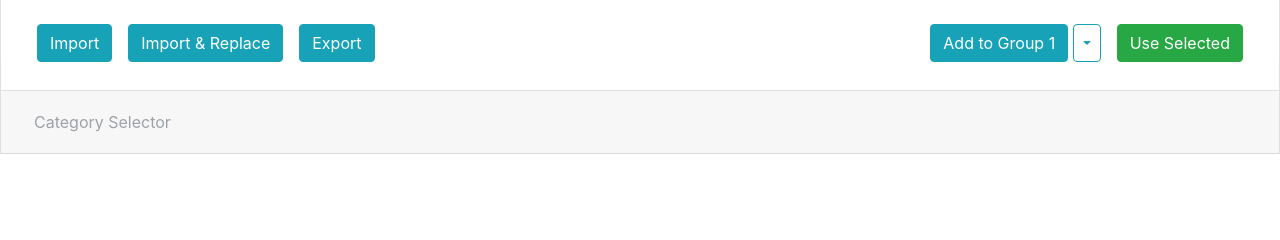
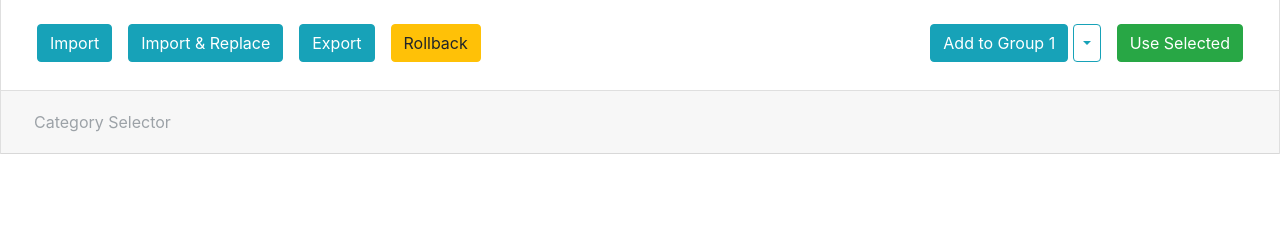
Before and after one commit to khoai23/exam_builder, a Flask app: page /data in a window 1280 px wide. Shown: the part 194-434 px from the top of the page. Run offline with Flask 3, Linux system fonts and the light colour scheme; parts of the project's set-up code (start-up, migrations or seed data) failed here and were passed over; some libraries are stand-ins or nearby versions.

Commit message:
fix: rollback now working as-is; ready to adapt template

```diff
--- a/app.py
+++ b/app.py
@@ -8,12 +8,12 @@ import shutil
 from session import data, current_data, session, submit_route, student_belong_to_session
 from session import reload_data, append_data, load_template, student_first_access_session, student_reaccess_session, retrieve_submit_route, submit_exam_result, remove_session
 from convert_file import read_and_convert
-from reader import DEFAULT_FILE_PATH, _DEFAULT_FILE_PREFIX, TEMPORARY_FILE_DIR, move_file, write_file_xlsx
+from reader import DEFAULT_FILE_PATH, DEFAULT_BACKUP_PATH, _DEFAULT_FILE_PREFIX, TEMPORARY_FILE_DIR, move_file, write_file_xlsx
 
 app = Flask("exam_builder")
 app.config["UPLOAD_FOLDER"] = "test"
 app._current_file = DEFAULT_FILE_PATH
-app._backup_file = None
+app._backup_file = DEFAULT_BACKUP_PATH # if(os.path.isfile(DEFAULT_BACKUP_PATH)) else None # no need; the backup will work here
 
 @app.route("/")
 def main():
@@ -68,6 +68,22 @@ def file_import():
         print(traceback.format_exc())
         return flask.jsonify(result=False, error=str(e))
 #    raise NotImplementedError
+
+@app.route("/rollback")
+def rollback():
+    """Attempt to do a rollback on previous backup."""
+    try:
+        if(app._backup_file and os.path.isfile(app._backup_file)):
+            # TODO maybe need to switch xlsx?
+            app._current_file = move_file(app._backup_file, DEFAULT_FILE_PATH, is_target_prefix=False)
+            app._backup_file = None
+            reload_data(location=app._current_file)
+            return flask.jsonify(result=True)
+        else:
+            return flask.jsonify(result=False, error="No backup available")
+    except Exception as e:
+        print(traceback.format_exc())
+        return flask.jsonify(result=False, error=str(e))
 
 @app.route("/build_template", methods=["POST"])
 def build_template():
--- a/reader.py
+++ b/reader.py
@@ -14,6 +14,7 @@ from utils import cell_name_xl_to_tuple
 from typing import Optional, List, Tuple, Any, Union, Dict
 
 _DEFAULT_FILE_PREFIX = "test/sample"
+_DEFAULT_BACKUP_PREFIX = "test/backup"
 
 TEMPORARY_FILE_DIR = "test"
 # no longer hardfix - now try to load file by a prefix, xlsx first
@@ -28,13 +29,19 @@ def get_file_by_prefix(prefix: str, prefer_cue: Optional[str]=None):
                 return f
     return valid_file[0]
 DEFAULT_FILE_PATH = get_file_by_prefix(_DEFAULT_FILE_PREFIX, prefer_cue=".xlsx")
+try:
+    DEFAULT_BACKUP_PATH = get_file_by_prefix(_DEFAULT_BACKUP_PREFIX, prefer_cue=".xlsx")
+except FileNotFoundError:
+    DEFAULT_BACKUP_PATH = None
 
-def move_file(source: str, target: str, is_target_prefix: Optional[bool]=True):
+def move_file(source: str, target: str, is_target_prefix: Optional[bool]=True, autoremove_target: bool=True):
     # move file. is_target_prefix=true will have target appending the extension of the source
     # return the location of the target
     if(is_target_prefix):
         _, ext = os.path.splitext(source)
         target = target + ext
+    if(os.path.isfile(target) and autoremove_target):
+        os.remove(target)
     shutil.move(source, target)
     return target
 
--- a/static/data.js
+++ b/static/data.js
@@ -221,6 +221,7 @@ function choose_file(event, mode) {
 function submit_file(event) {
 // $(document).on("ready", function() {
 //	console.log("Attempt override submit.")
+	//$(event.currentTarget).attr("disabled", true);
 	var form = $("#import_form");
 	var actionUrl = form.attr('action') + "?replace=" + replacement_mode.toString();
 	var data = new FormData(form[0])
@@ -234,12 +235,38 @@ function submit_file(event) {
 		success: function(data, textStatus, jqXHR) {
 			console.log("Form submitted: ", data);
 			$("#io_result").removeClass("text-danger").addClass("text-success").text("Import done, data reloaded.");
+			//$(event.currentTarget).attr("disabled", false);
 		},
 		error: function(jqXHR, textStatus, error){
 			console.log("Received error", error);
 			$("#io_result").removeClass("text-success").addClass("text-danger").text("Import failed.")
-		}
+			//$(event.currentTarget).attr("disabled", false);
+		},
+		// always: function() { $(event.currentTarget).prop("disabled", false); } // doesnt work
 	});
+}
+
+function rollback(event) {
+	//$(event.currentTarget).attr("disabled", true);
+	$.ajax({
+		type: "GET",
+		url: "rollback",
+		success: function(data, textStatus, jqXHR) {
+			if(data["result"]) {
+				$("#io_result").removeClass("text-danger").addClass("text-success").text("Rollback done, old data had been loaded.");
+			} else {
+				$("#io_result").removeClass("text-success").addClass("text-danger").text("Rollback failed.")
+				console.log("Error: ", data["error"]);
+			}
+			//$(event.currentTarget).attr("disabled", false);
+		},
+		error: function(jqXHR, textStatus, error){
+			console.log("Received error", error);
+			$("#io_result").removeClass("text-success").addClass("text-danger").text("Rollback failed.")
+			//$(event.currentTarget).attr("disabled", false);
+		},
+		// always: function() { $(event.currentTarget).prop("disabled", false); } // doesnt work
+	})
 }
 
 function select_category(event) {
--- a/templates/data.html
+++ b/templates/data.html
@@ -115,7 +115,8 @@
 						<button class="mx-2 btn btn-info" onclick="choose_file(event, false)">Import</button>
 						<button class="mx-2 btn btn-info" onclick="choose_file(event, true)">Import &amp; Replace</button>
 						<a class="mx-2 btn btn-info" href="export" target="_blank" download>Export</a>
-						<span id="io_result"></span>
+						<button class="mx-2 btn btn-warning" onclick="rollback(event)">Rollback</button>
+						<span class="m-2" id="io_result"></span>
 						<div class="input-prepend mx-2 ml-auto"> <!-- Push the rest to the left -->
 							<button type="button" id="add_to_group_btn" class="btn btn-info" onclick="add_to_group(event)">Add to Group 1</button>
 							<button type="button" class="btn btn-outline-info dropdown-toggle dropdown-toggle-split" data-toggle="dropdown" aria-expanded="false"></button>
```
Also changed, not shown: README.md, 2 other files.
